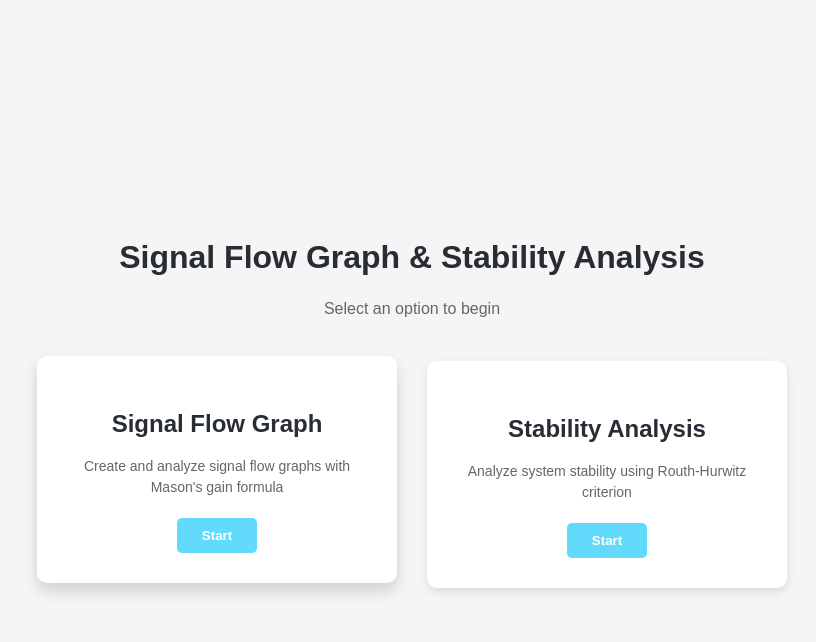
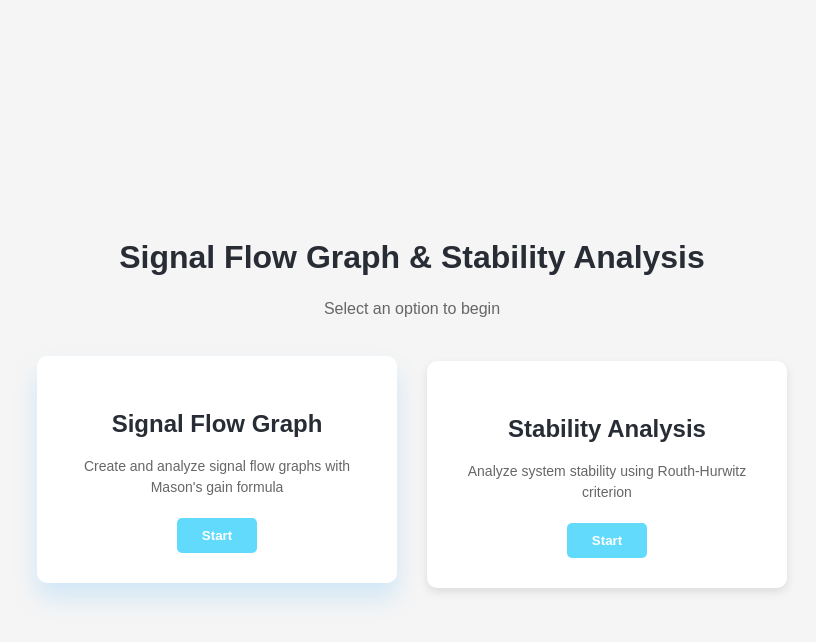
Before and after one commit to braamost/SignalFlowGraph_and_RouthCriteria, a React (Vite) app in the folder front/: page / in a window 1280 px wide. In both pictures the pointer is over the element 445 px from the left and 474 px from the top of the page. Shown: the top 642 px of the page, without its empty margins (228-1044 px from the left). Built offline with nearby package versions, Linux system fonts and the light colour scheme.

Commit message:
enhance option card hover effect styling

```diff
--- a/front/src/styles/App.css
+++ b/front/src/styles/App.css
@@ -224,7 +224,7 @@ button:hover {
 
 .option-card:hover {
   transform: translateY(-5px);
-  box-shadow: 0 8px 15px rgba(0, 0, 0, 0.15);
+  box-shadow: 0 15px 25px rgba(0, 153, 255, 0.15);
 }
 
 .option-card h2 {
```
